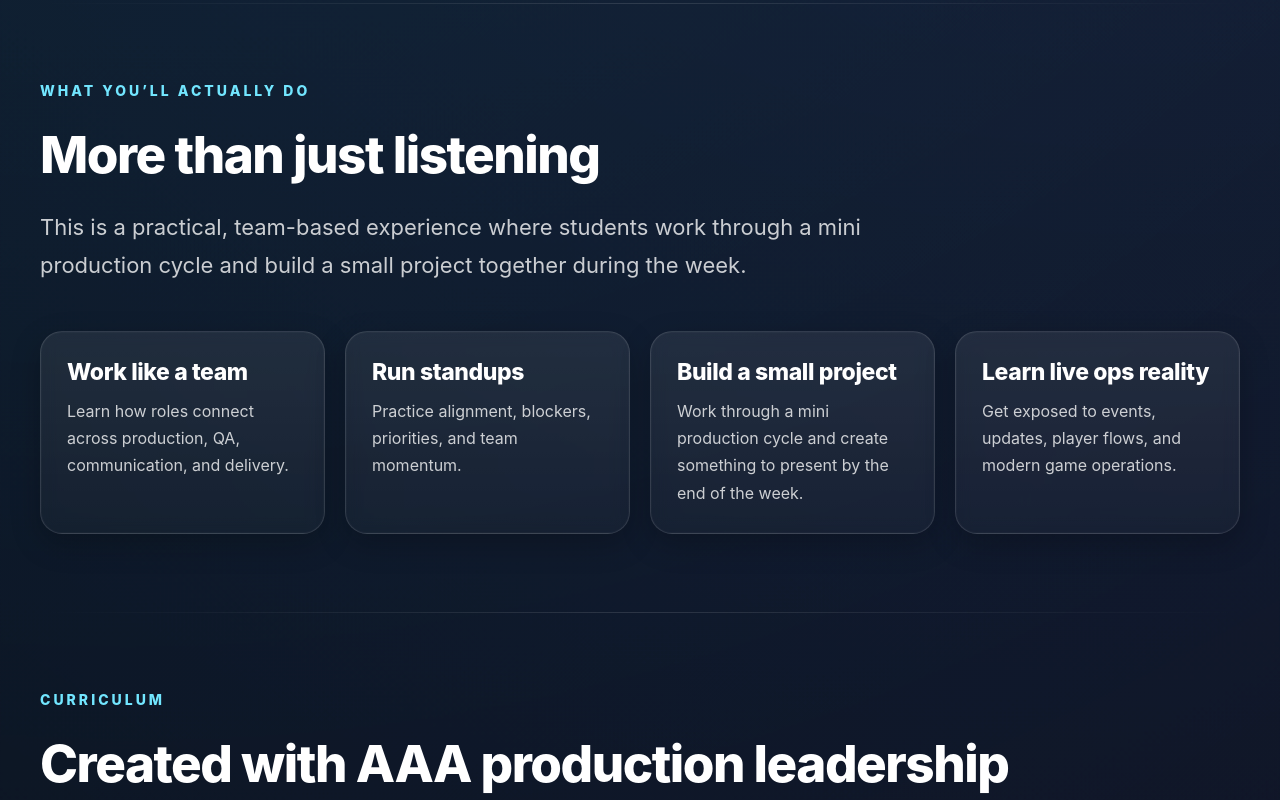
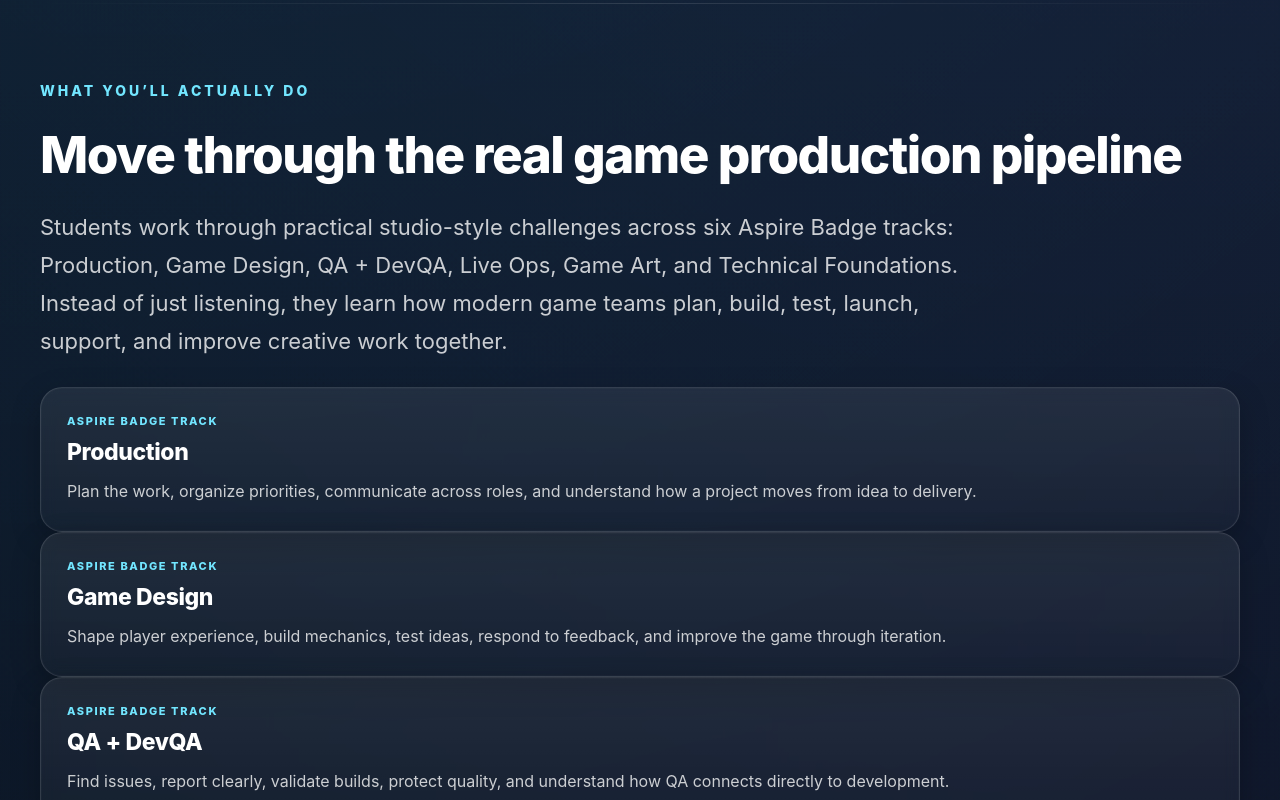
Before and after one commit to jessgoodvibesonly/aspire-game-academy, a Next.js app: page / in a window 1280 px wide. Shown: the part 2600-3400 px from the top of the page. Built offline with nearby package versions, Linux system fonts and the light colour scheme.

Commit message:
Update WHAT YOU’LL ACTUALLY DO section with six badge track cards

```diff
--- a/app/page.tsx
+++ b/app/page.tsx
@@ -674,20 +674,55 @@ export default function Home() {
 
       <section style={sectionStyle}>
         <div style={sectionIntroStyle}>
-          <div style={smallLabelStyle}>What You’ll Actually Do</div>
-          <h2 style={h2Style}>More than just listening</h2>
+          <div style={smallLabelStyle}>WHAT YOU’LL ACTUALLY DO</div>
+          <h2 style={h2Style}>Move through the real game production pipeline</h2>
           <p style={bodyStyle}>
-            This is a practical, team-based experience where students work through a mini production cycle and build a small project together during the week.
+            Students work through practical studio-style challenges across six Aspire Badge tracks: Production, Game Design, QA + DevQA, Live Ops, Game Art, and Technical Foundations. Instead of just listening, they learn how modern game teams plan, build, test, launch, support, and improve creative work together.
           </p>
         </div>
 
-        <div style={gridStyle}>
-          {studentWork.map((item) => (
-            <div key={item.title} style={cardStyle}>
-              <h3 style={cardTitleStyle}>{item.title}</h3>
-              <p style={{ margin: 0, color: colors.muted, lineHeight: 1.7 }}>
-                {item.text}
-              </p>
+        <div className="grid grid-cols-1 md:grid-cols-2 xl:grid-cols-3 gap-6">
+          {[
+            {
+              title: "Production",
+              text: "Plan the work, organize priorities, communicate across roles, and understand how a project moves from idea to delivery.",
+            },
+            {
+              title: "Game Design",
+              text: "Shape player experience, build mechanics, test ideas, respond to feedback, and improve the game through iteration.",
+            },
+            {
+              title: "QA + DevQA",
+              text: "Find issues, report clearly, validate builds, protect quality, and understand how QA connects directly to development.",
+            },
+            {
+              title: "Live Ops",
+              text: "Explore events, updates, player flows, retention, support, and what happens after a game goes live.",
+            },
+            {
+              title: "Game Art",
+              text: "Create visual assets, understand style direction, collaborate with production, and learn how art supports gameplay.",
+            },
+            {
+              title: "Technical Foundations",
+              text: "Work with engines, tools, workflows, technical problem-solving, and the systems that support interactive experiences.",
+            },
+          ].map((track) => (
+            <div key={track.title} style={cardStyle}>
+              <div
+                style={{
+                  color: colors.cyan,
+                  fontSize: "11px",
+                  fontWeight: 800,
+                  letterSpacing: "1.6px",
+                  textTransform: "uppercase",
+                  marginBottom: "10px",
+                }}
+              >
+                ASPIRE BADGE TRACK
+              </div>
+              <h3 style={cardTitleStyle}>{track.title}</h3>
+              <p style={{ margin: 0, color: colors.muted, lineHeight: 1.7 }}>{track.text}</p>
             </div>
           ))}
         </div>
```
